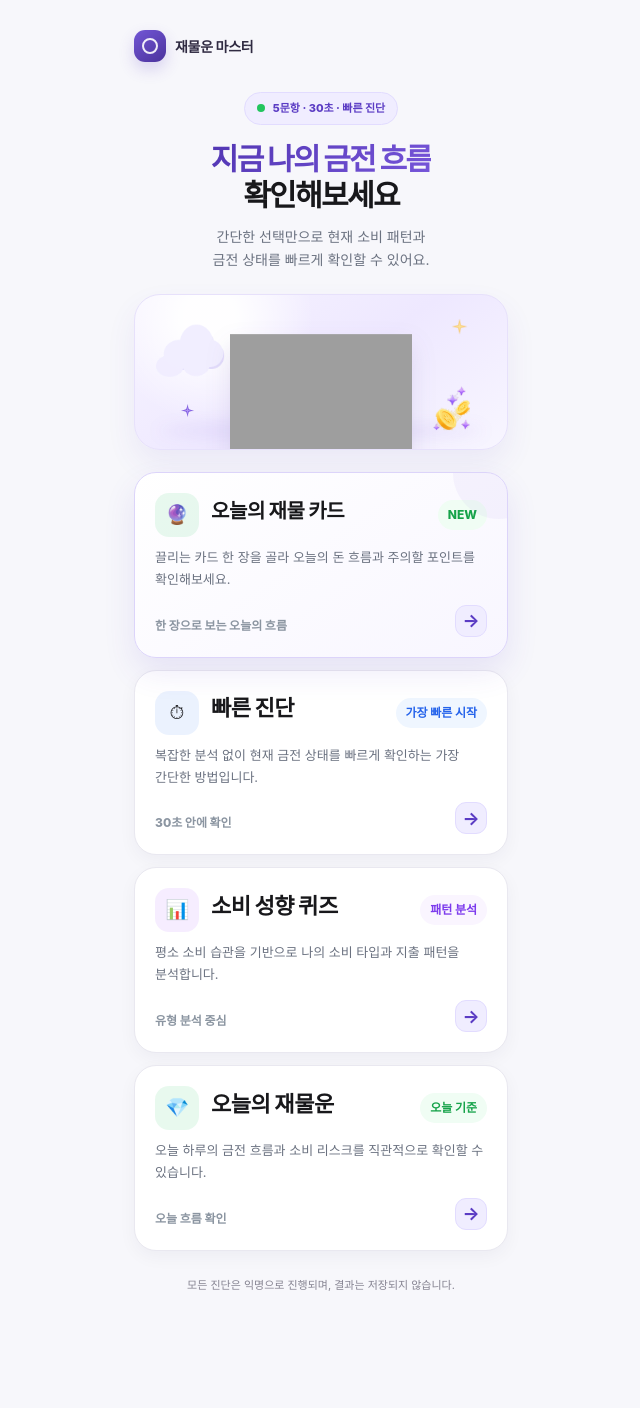
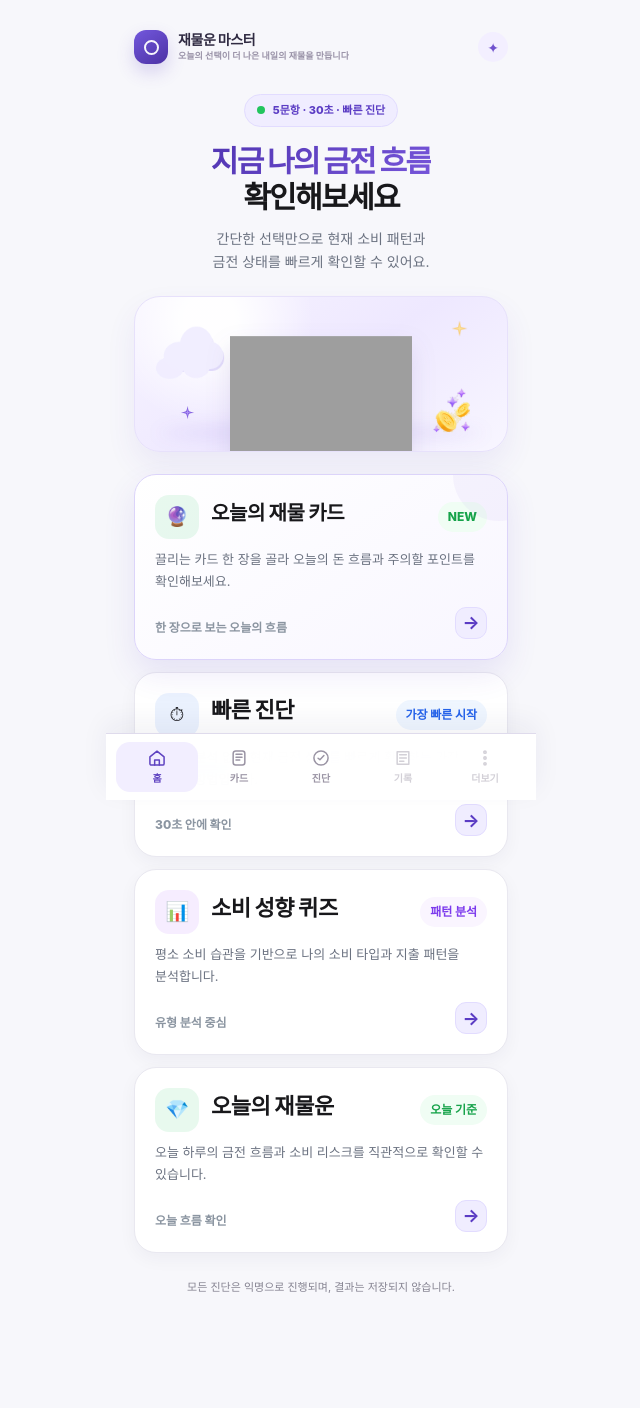
Before and after one commit to anredvon/jamulun-master, a Flask app: page /home in a window 1280 px wide. Shown: the whole page, without its empty margins (319-959 px from the left). Before the commit the page ends 1291 px from the top, so only its background shows below. Run offline with Flask 3, Linux system fonts and the light colour scheme; some web fonts are replaced; grey boxes are pictures that could not be loaded.

Commit message:
feat: apply shared app chrome to home

```diff
--- a/templates/home.html
+++ b/templates/home.html
@@ -1,5 +1,6 @@
 {% extends "base.html" %}
 {% block title %}진단 선택{% endblock %}
+{% block body_class %}has-app-chrome{% endblock %}
 {% block styles %}
   <link rel="stylesheet" href="{{ url_for('static', filename='css/home-visual.css') }}">
 {% endblock %}
@@ -7,16 +8,9 @@
 
 <div class="page-shell home-page">
   <div class="shell">
+    {% set active_tab = 'home' %}
+    {% include '_app_header.html' %}
 
-    <!-- 상단 -->
-    <div class="topbar-lite">
-      <div class="brand">
-        <div class="logo"></div>
-        <span>재물운 마스터</span>
-      </div>
-    </div>
-
-    <!-- 타이틀 -->
     <section class="hero">
       <div class="hero-badge hero-badge-live">
         <span class="dot"></span> 5문항 · 30초 · 빠른 진단
@@ -41,52 +35,38 @@
       </div>
     </section>
 
-    <!-- 카드 -->
     <div class="stack">
-
-      <!-- 오늘의 재물 카드 -->
       <a href="{{ url_for('tarot.tarot_page') }}" class="card card-link card-featured">
         <div class="card-head">
           <div class="icon money" aria-hidden="true">🔮</div>
-          <div class="head-copy">
-            <div class="head-top">
-              <h3 class="card-title">오늘의 재물 카드</h3>
-              <div class="mini-badge badge-money">NEW</div>
-            </div>
-          </div>
+          <div class="head-copy"><div class="head-top"><h3 class="card-title">오늘의 재물 카드</h3><div class="mini-badge badge-money">NEW</div></div></div>
         </div>
         <p>끌리는 카드 한 장을 골라 오늘의 돈 흐름과 주의할 포인트를 확인해보세요.</p>
-        <div class="card-foot">
-          <span class="meta">한 장으로 보는 오늘의 흐름</span>
-          <span class="arrow" aria-hidden="true">→</span>
-        </div>
+        <div class="card-foot"><span class="meta">한 장으로 보는 오늘의 흐름</span><span class="arrow" aria-hidden="true">→</span></div>
       </a>
 
-      <!-- 빠른 진단 -->
       <a href="{{ url_for('intro_page', test_type='future') }}" class="card card-link card-secondary">
         <div class="card-head"><div class="icon quick" aria-hidden="true">⏱</div><div class="head-copy"><div class="head-top"><h3 class="card-title">빠른 진단</h3><div class="mini-badge badge-quick">가장 빠른 시작</div></div></div></div>
         <p>복잡한 분석 없이 현재 금전 상태를 빠르게 확인하는 가장 간단한 방법입니다.</p>
         <div class="card-foot"><span class="meta">30초 안에 확인</span><span class="arrow" aria-hidden="true">→</span></div>
       </a>
 
-      <!-- 소비 성향 -->
       <a href="{{ url_for('intro_page', test_type='spending') }}" class="card card-link card-secondary">
         <div class="card-head"><div class="icon spending" aria-hidden="true">📊</div><div class="head-copy"><div class="head-top"><h3 class="card-title">소비 성향 퀴즈</h3><div class="mini-badge badge-spending">패턴 분석</div></div></div></div>
         <p>평소 소비 습관을 기반으로 나의 소비 타입과 지출 패턴을 분석합니다.</p>
         <div class="card-foot"><span class="meta">유형 분석 중심</span><span class="arrow" aria-hidden="true">→</span></div>
       </a>
 
-      <!-- 재물운 -->
       <a href="{{ url_for('intro_page', test_type='money') }}" class="card card-link card-secondary">
         <div class="card-head"><div class="icon money" aria-hidden="true">💎</div><div class="head-copy"><div class="head-top"><h3 class="card-title">오늘의 재물운</h3><div class="mini-badge badge-money">오늘 기준</div></div></div></div>
         <p>오늘 하루의 금전 흐름과 소비 리스크를 직관적으로 확인할 수 있습니다.</p>
         <div class="card-foot"><span class="meta">오늘 흐름 확인</span><span class="arrow" aria-hidden="true">→</span></div>
       </a>
-
     </div>
 
     <div class="notice-card">모든 진단은 익명으로 진행되며, 결과는 저장되지 않습니다.</div>
   </div>
+  {% include '_bottom_nav.html' %}
 </div>
 
 {% endblock %}
```
